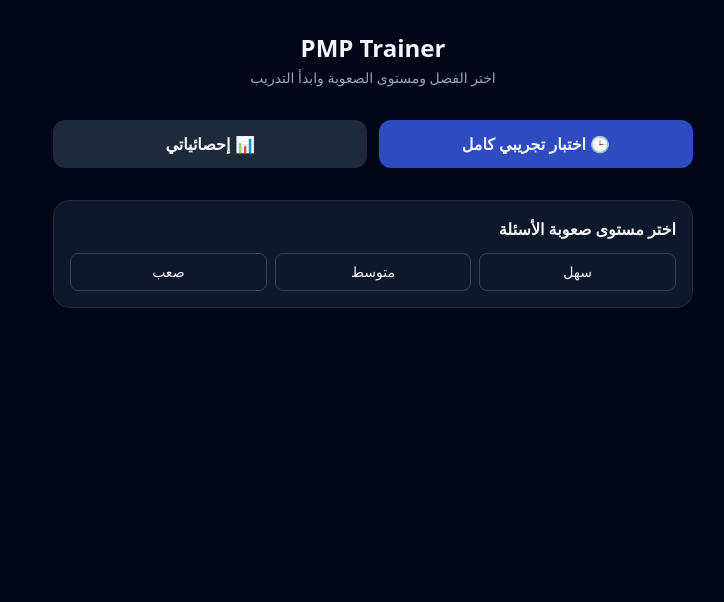
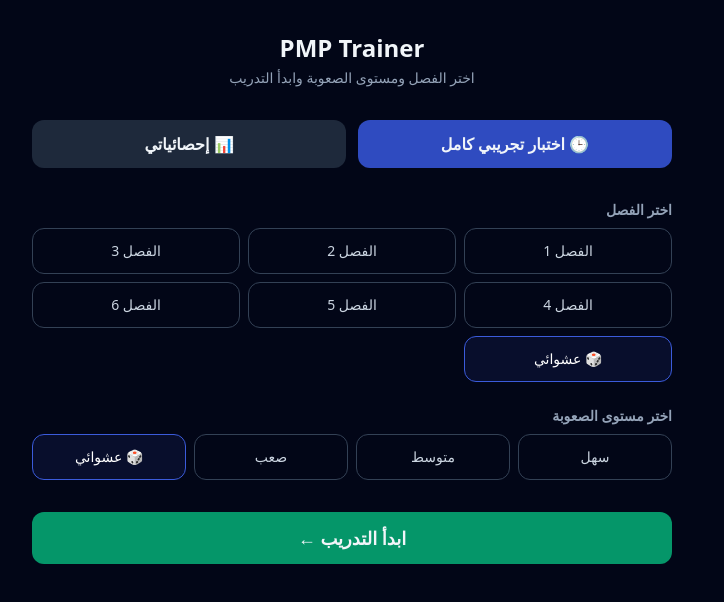
Before and after one commit to mtcit1916/PMP, a Next.js app: page / in a window 1280 px wide. Shown: the top 602 px of the page, without its empty margins (426-1150 px from the left). Built offline with nearby package versions, Linux system fonts and the light colour scheme.

Commit message:
Add files via upload

```diff
--- /dev/null
+++ b/app/HomeSelectors.js
@@ -0,0 +1,104 @@
+"use client";
+
+import { useState } from "react";
+import { useRouter } from "next/navigation";
+
+const CHAPTER_LABELS = {
+  ch01: "الفصل 1",
+  ch02: "الفصل 2",
+  ch03: "الفصل 3",
+  ch04: "الفصل 4",
+  ch05: "الفصل 5",
+  ch06: "الفصل 6",
+};
+
+const LEVEL_LABELS = {
+  easy: "سهل",
+  medium: "متوسط",
+  hard: "صعب",
+};
+
+export default function HomeSelectors({ chapters }) {
+  const router = useRouter();
+  const [chapterId, setChapterId] = useState("random");
+  const [level, setLevel] = useState("random");
+
+  function startQuiz() {
+    router.push(`/quiz?chapter=${chapterId}&level=${level}`);
+  }
+
+  return (
+    <div className="flex flex-col gap-6">
+      <section>
+        <h2 className="text-sm font-semibold text-slate-400 mb-2">اختر الفصل</h2>
+        <div className="grid grid-cols-3 gap-2">
+          {chapters.map((chapter) => (
+            <button
+              key={chapter.id}
+              onClick={() => setChapterId(chapter.id)}
+              className={`rounded-xl border py-3 text-sm font-medium transition ${
+                chapterId === chapter.id
+                  ? "border-brand-500 bg-brand-500/10 text-white"
+                  : "border-slate-700 text-slate-300 hover:border-slate-500"
+              }`}
+              title={chapter.title}
+            >
+              {CHAPTER_LABELS[chapter.id] || chapter.title}
+            </button>
+          ))}
+          <button
+            onClick={() => setChapterId("random")}
+            className={`rounded-xl border py-3 text-sm font-medium transition ${
+              chapterId === "random"
+                ? "border-brand-500 bg-brand-500/10 text-white"
+                : "border-slate-700 text-slate-300 hover:border-slate-500"
+            }`}
+          >
+            🎲 عشوائي
+          </button>
+        </div>
+        {chapterId !== "random" && (
+          <p className="text-xs text-slate-500 mt-2">
+            {chapters.find((c) => c.id === chapterId)?.title}
+          </p>
+        )}
+      </section>
+
+      <section>
+        <h2 className="text-sm font-semibold text-slate-400 mb-2">اختر مستوى الصعوبة</h2>
+        <div className="grid grid-cols-4 gap-2">
+          {["easy", "medium", "hard"].map((lvl) => (
+            <button
+              key={lvl}
+              onClick={() => setLevel(lvl)}
+              className={`rounded-xl border py-3 text-sm font-medium transition ${
+                level === lvl
+                  ? "border-brand-500 bg-brand-500/10 text-white"
+                  : "border-slate-700 text-slate-300 hover:border-slate-500"
+              }`}
+            >
+              {LEVEL_LABELS[lvl]}
+            </button>
+          ))}
+          <button
+            onClick={() => setLevel("random")}
+            className={`rounded-xl border py-3 text-sm font-medium transition ${
+              level === "random"
+                ? "border-brand-500 bg-brand-500/10 text-white"
+                : "border-slate-700 text-slate-300 hover:border-slate-500"
+            }`}
+          >
+            🎲 عشوائي
+          </button>
+        </div>
+      </section>
+
+      <button
+        onClick={startQuiz}
+        className="rounded-xl bg-emerald-600 hover:bg-emerald-700 py-3 font-semibold text-lg mt-2"
+      >
+        ابدأ التدريب ←
+      </button>
+    </div>
+  );
+}
--- a/app/page.js
+++ b/app/page.js
@@ -1,5 +1,6 @@
 import Link from "next/link";
 import { getChapters } from "@/lib/questions";
+import HomeSelectors from "./HomeSelectors";
 
 export default function HomePage() {
   const chapters = getChapters();
@@ -26,24 +27,7 @@ export default function HomePage() {
         </Link>
       </div>
 
-      <div className="flex flex-col gap-3">
-        {chapters.map((chapter) => (
-          <div key={chapter.id} className="rounded-2xl bg-slate-900 border border-slate-800 p-4">
-            <h2 className="font-semibold mb-3">{chapter.title}</h2>
-            <div className="flex gap-2">
-              {["easy", "medium", "hard"].map((level) => (
-                <Link
-                  key={level}
-                  href={`/quiz?chapter=${chapter.id}&level=${level}`}
-                  className="flex-1 text-center text-sm rounded-lg border border-slate-700 hover:border-brand-500 py-2"
-                >
-                  {level === "easy" ? "سهل" : level === "medium" ? "متوسط" : "صعب"}
-                </Link>
-              ))}
-            </div>
-          </div>
-        ))}
-      </div>
+      <HomeSelectors chapters={chapters} />
     </main>
   );
 }
--- a/app/quiz/QuizClient.js
+++ b/app/quiz/QuizClient.js
@@ -3,23 +3,26 @@
 import { useMemo, useState } from "react";
 import { useSearchParams } from "next/navigation";
 import Link from "next/link";
-import { getQuestions, getChapterById } from "@/lib/questions";
+import { getQuestions, getChapterById, RANDOM } from "@/lib/questions";
 import { saveAnswer } from "@/lib/storage";
 import QuestionCard from "@/components/QuestionCard";
 
+const LEVEL_LABELS = { easy: "سهل", medium: "متوسط", hard: "صعب", random: "عشوائي" };
+
 export default function QuizClient() {
   const params = useSearchParams();
-  const chapterId = params.get("chapter");
-  const level = params.get("level") || "all";
+  const chapterId = params.get("chapter") || RANDOM;
+  const level = params.get("level") || RANDOM;
 
-  const chapter = getChapterById(chapterId);
   const questions = useMemo(() => getQuestions(chapterId, level), [chapterId, level]);
+  const chapterTitle =
+    chapterId === RANDOM ? "كل الفصول (عشوائي)" : getChapterById(chapterId)?.title || "";
 
   const [index, setIndex] = useState(0);
   const [sessionCorrect, setSessionCorrect] = useState(0);
   const [sessionAnswered, setSessionAnswered] = useState(0);
 
-  if (!chapter || questions.length === 0) {
+  if (questions.length === 0) {
     return (
       <main className="max-w-2xl mx-auto px-4 py-8 text-center">
         <p className="mb-4">ما في أسئلة متاحة لهذا الاختيار بعد.</p>
@@ -34,7 +37,12 @@ export default function QuizClient() {
   const isLast = index === questions.length - 1;
 
   function handleAnswered({ correct, chosenIndex }) {
-    saveAnswer(current.id, { correct, chosenIndex, chapterId, level: current.level });
+    saveAnswer(current.id, {
+      correct,
+      chosenIndex,
+      chapterId: current.chapterId,
+      level: current.level,
+    });
     setSessionAnswered((n) => n + 1);
     if (correct) setSessionCorrect((n) => n + 1);
   }
@@ -50,7 +58,12 @@ export default function QuizClient() {
         </span>
       </div>
 
-      <h1 className="text-lg font-semibold mb-4">{chapter.title}</h1>
+      <div className="flex items-center gap-2 mb-4">
+        <h1 className="text-lg font-semibold">{chapterTitle}</h1>
+        <span className="text-xs bg-slate-800 px-2 py-1 rounded-full text-slate-300">
+          {level === RANDOM ? "مستوى عشوائي" : `مستوى ${LEVEL_LABELS[level]}`}
+        </span>
+      </div>
 
       <QuestionCard key={current.id} question={current} onAnswered={handleAnswered} />
 
--- a/lib/questions.js
+++ b/lib/questions.js
@@ -1,6 +1,7 @@
 import questionsData from "@/data/questions.json";
 
-// يرجع كل الفصول كما هي بالملف
+export const RANDOM = "random";
+
 export function getChapters() {
   return questionsData.chapters;
 }
@@ -9,19 +10,48 @@ export function getChapterById(chapterId) {
   return questionsData.chapters.find((c) => c.id === chapterId);
 }
 
-// يفلتر أسئلة فصل معيّن حسب المستوى (أو كل المستويات إذا level = "all")
-export function getQuestions(chapterId, level = "all") {
-  const chapter = getChapterById(chapterId);
-  if (!chapter) return [];
-  if (level === "all") return chapter.questions;
-  return chapter.questions.filter((q) => q.level === level);
+function getAllQuestionsFlat() {
+  return questionsData.chapters.flatMap((c) =>
+    c.questions.map((q) => ({ ...q, chapterId: c.id, chapterTitle: c.title }))
+  );
 }
 
-// يجمع أسئلة عشوائية من كل الفصول لوضع الاختبار التجريبي
+function shuffle(arr) {
+  return [...arr].sort(() => Math.random() - 0.5);
+}
+
+/**
+ * يجيب الأسئلة حسب اختيار الفصل والمستوى.
+ * chapterId: "ch01".."ch06" أو "random" (يعني كل الفصول مخلوطة)
+ * level: "easy" | "medium" | "hard" أو "random" (يعني كل المستويات مخلوطة)
+ */
+export function getQuestions(chapterId, level = RANDOM) {
+  let pool;
+
+  if (chapterId === RANDOM) {
+    pool = getAllQuestionsFlat();
+  } else {
+    const chapter = getChapterById(chapterId);
+    if (!chapter) return [];
+    pool = chapter.questions.map((q) => ({
+      ...q,
+      chapterId: chapter.id,
+      chapterTitle: chapter.title,
+    }));
+  }
+
+  if (level !== RANDOM) {
+    pool = pool.filter((q) => q.level === level);
+  }
+
+  if (chapterId === RANDOM || level === RANDOM) {
+    pool = shuffle(pool);
+  }
+
+  return pool;
+}
+
 export function getRandomMockQuestions(count = 20) {
-  const all = questionsData.chapters.flatMap((c) =>
-    c.questions.map((q) => ({ ...q, chapterId: c.id, chapterTitle: c.title }))
-  );
-  const shuffled = [...all].sort(() => Math.random() - 0.5);
-  return shuffled.slice(0, Math.min(count, shuffled.length));
+  const all = getAllQuestionsFlat();
+  return shuffle(all).slice(0, Math.min(count, all.length));
 }
```
Also changed, not shown: data/questions.json.
